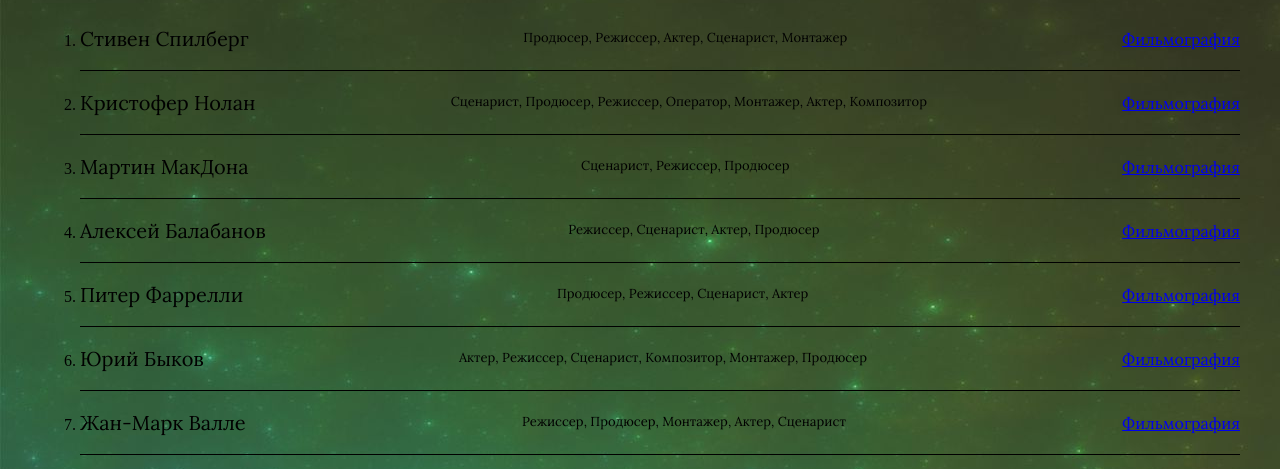
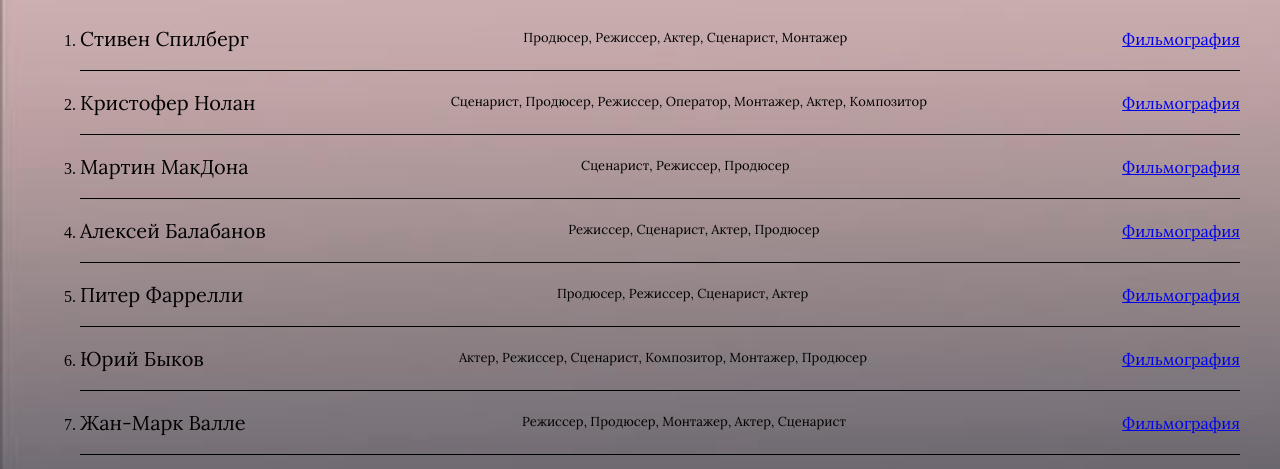
Before and after one commit to Ibralenko/Array-js-6, a plain HTML site: page index.html in a window 1280 px wide. Shown: the part 77-546 px from the top of the page. Drawn offline with Linux system fonts and the light colour scheme.

Commit message:
change bg img

```diff
--- a/assets/style/index.css
+++ b/assets/style/index.css
@@ -1,5 +1,6 @@
 body {
-   background-image: url(/assets/img/zelenyj_fon_tekstura_65793_1920x1080.jpg);
+   background-image: url(/assets/img/fon.jpg);
+   background-size: cover;
 }
 .container {
    max-width: 1200px;
@@ -26,6 +27,9 @@ body {
  .career-info{
    font-size: 13px;
  }
+ li{
+
+ }
  p, a{
    font-family: 'Lora', serif;
  }
```
Also changed, not shown: assets/img/fon.jpg (added), assets/img/zelenyj_fon_tekstura_65793_1920x1080.jpg (deleted).
